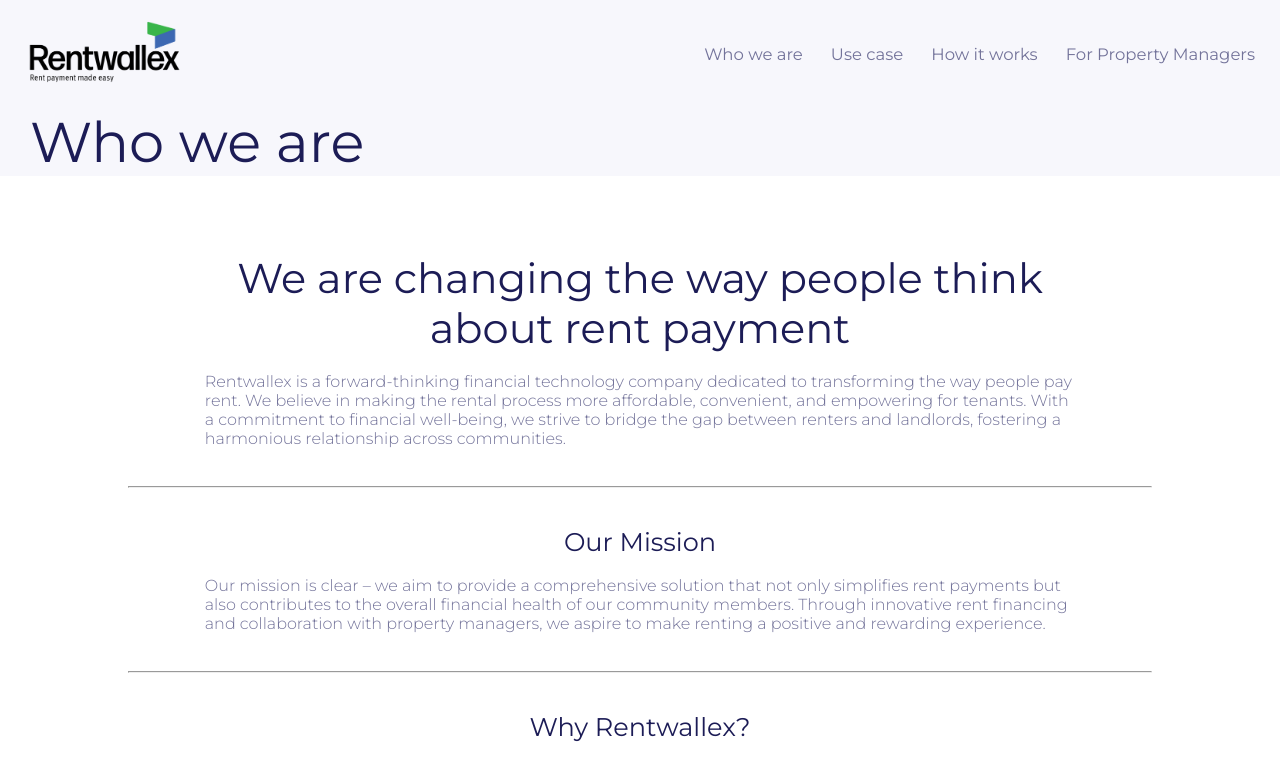
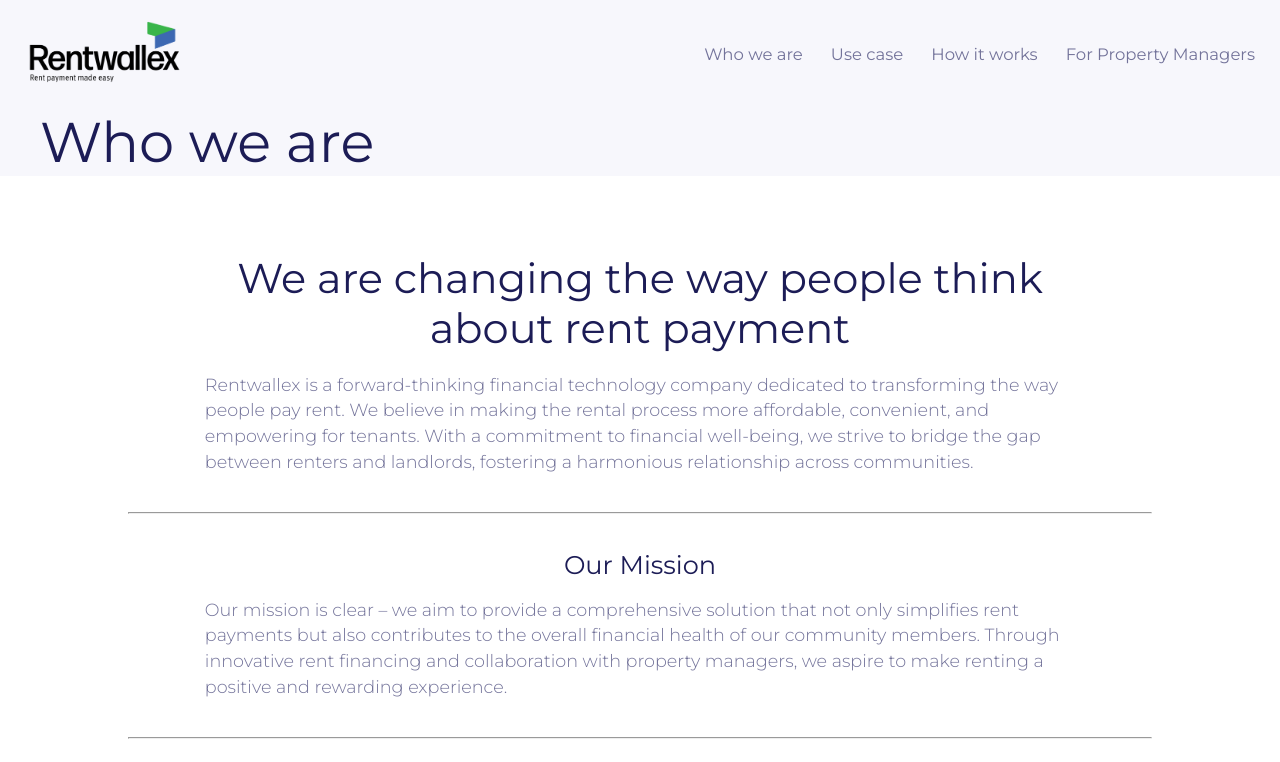
Before and after one commit to charleyoshi/rentwallex, a React (Create React App) app in the folder client/: page /mission in a window 1280 px wide. Shown: the top 762 px of the page. Built offline with nearby package versions, Linux system fonts and the light colour scheme.

Commit message:
fixed who we are page alignment

```diff
--- a/client/src/components/Article/Article.js
+++ b/client/src/components/Article/Article.js
@@ -7,7 +7,7 @@ export default function Article() {
     return (
         <div className='article'>
 
-            <ArticleTitle />
+            <ArticleTitle title="Who we are" />
             <div className='articleContentWrapper'>
                 {/* <ArticleSocialMediaContainer /> */}
 
--- a/client/src/components/Article/ArticleTitle.js
+++ b/client/src/components/Article/ArticleTitle.js
@@ -1,9 +1,11 @@
 import React from 'react'
 
-export default function ArticleTitle() {
+export default function ArticleTitle(props) {
   return (
     <div className='articleTitle'>
-      Who we are
+      <div className='widthWrapper'>
+        {props.title}
+      </div>
     </div>
   )
 }
--- a/client/src/index.css
+++ b/client/src/index.css
@@ -208,7 +208,7 @@ img {
     padding: 0 10px;
 
     img {
-      border: 0.5px solid;
+      border: 1px dashed;
 
     }
   }
@@ -349,7 +349,6 @@ img {
   /* Article Component */
   .article {
     margin: auto;
-    max-width: 1320px;
   }
 
   .article .articleTitle {
@@ -359,6 +358,11 @@ img {
     padding-left: 30px;
     background-color: var(--secondary-background);
     color: var(--primary-text);
+    .widthWrapper {
+      padding-left: 10px;
+      margin: 0 auto;
+      max-width: 1320px;
+    }
   }
 
 
@@ -374,6 +378,11 @@ img {
       width: 68%;
       margin: auto;
     }
+
+    h3, h5, li {
+      line-height: 1.6rem;
+    }
+
     hr {
       width: 80%;
       margin: auto;
@@ -393,7 +402,7 @@ img {
     }
 
     h5 , li{
-      font-size: 100%;
+      font-size: 110%;
       font-weight: 300;
     }
   }
```
